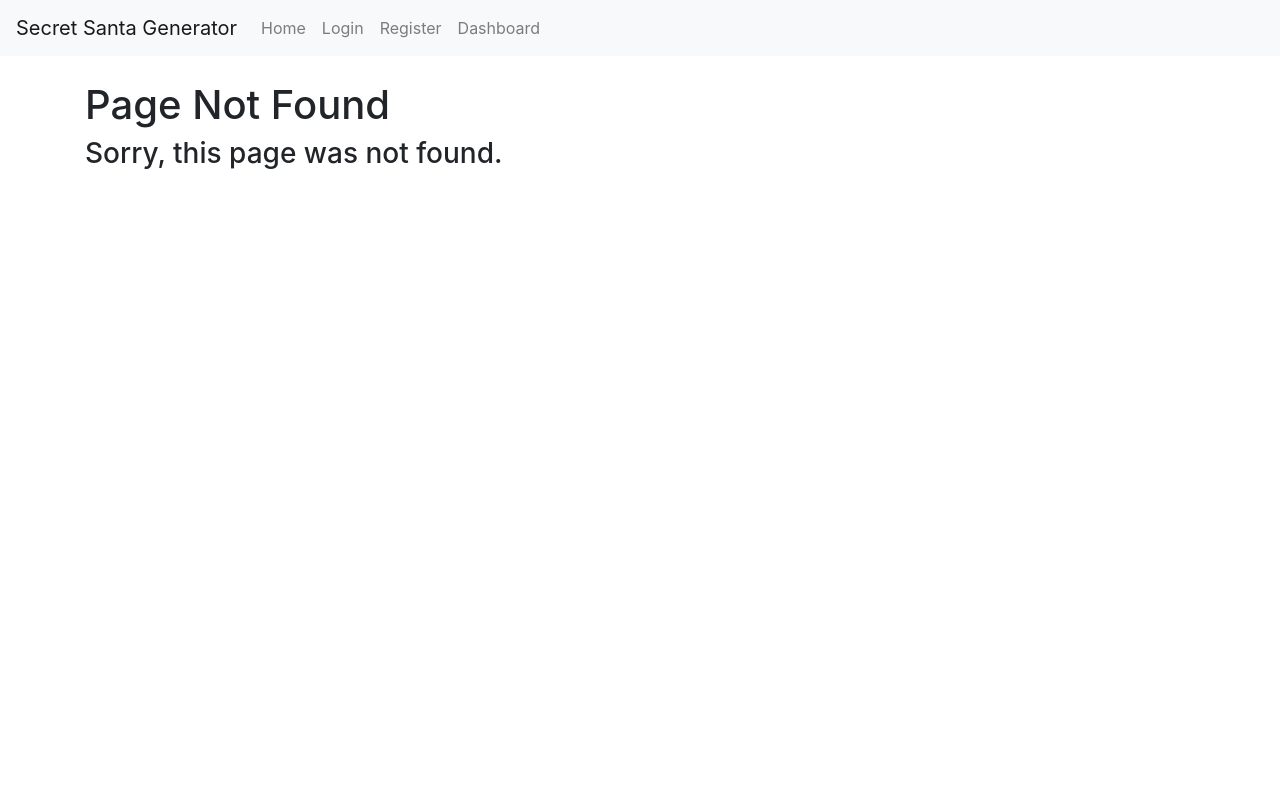
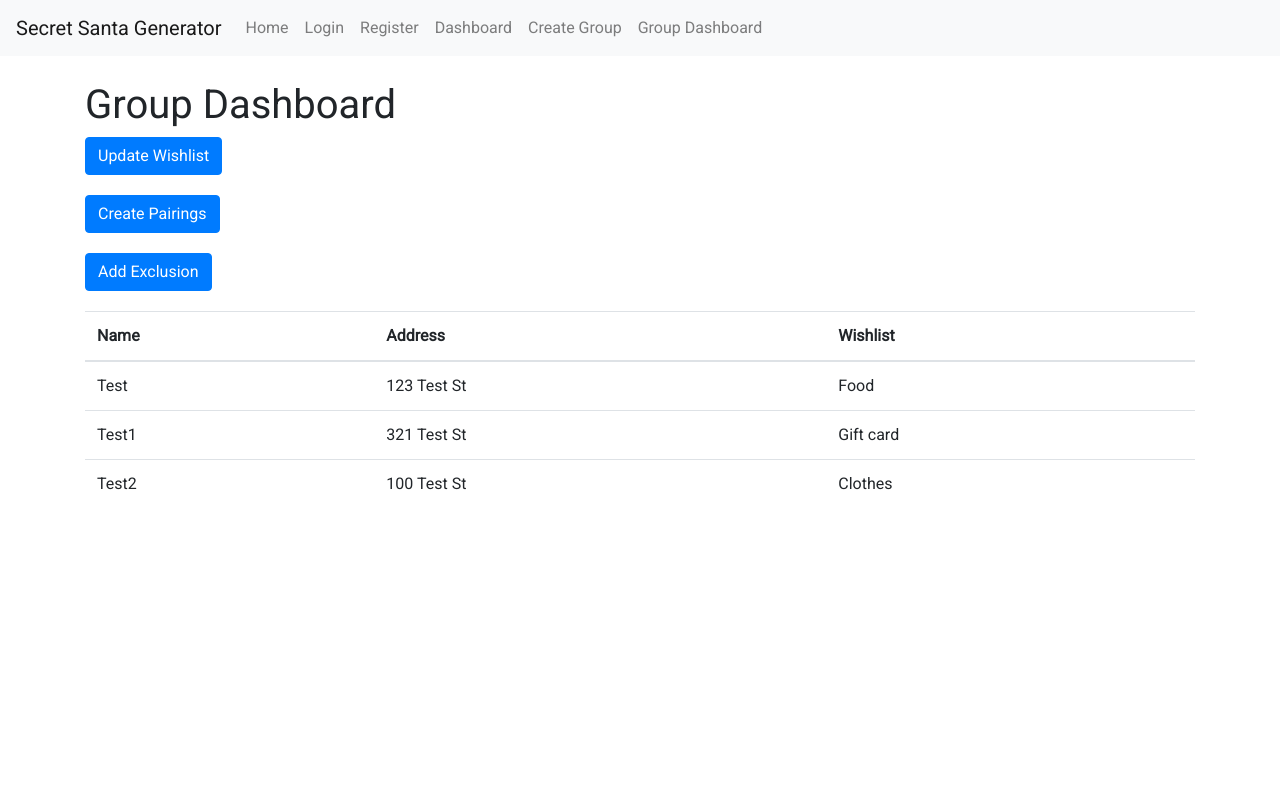
Before and after one commit to zoe-ng321/secretSantaGeneratorWebApp, a React (Create React App) app: page /groupDashboard in a window 1280 px wide. Shown: the top 800 px of the page. Built offline with nearby package versions, Linux system fonts and the light colour scheme.

Commit message:
adding more pages

```diff
--- a/package.json
+++ b/package.json
@@ -8,12 +8,15 @@
     "@testing-library/user-event": "^12.8.1",
     "axios": "^0.21.1",
     "bootstrap": "^4.6.0",
+    "moment": "^2.29.1",
     "prop-types": "^15.7.2",
     "react": "^17.0.0",
     "react-axios": "^2.0.5",
     "react-bootstrap": "^1.5.2",
+    "react-dates": "^21.8.0",
     "react-dom": "^17.0.0",
     "react-floating-label-input": "^4.3.2",
+    "react-rainbow-components": "^1.25.0",
     "react-router-dom": "^5.2.0",
     "react-scripts": "4.0.3",
     "styled-components": "^5.2.3",
--- a/public/index.html
+++ b/public/index.html
@@ -15,7 +15,8 @@
       user's mobile device or desktop. See https://developers.google.com/web/fundamentals/web-app-manifest/
     -->
     <link rel="manifest" href="%PUBLIC_URL%/manifest.json" />
-    <!--
+    <link rel="preconnect" href="https://fonts.gstatic.com">
+    <link href="https://fonts.googleapis.com/css2?family=Roboto&display=swap" rel="stylesheet">    <!--
       Notice the use of %PUBLIC_URL% in the tags above.
       It will be replaced with the URL of the `public` folder during the build.
       Only files inside the `public` folder can be referenced from the HTML.
@@ -24,7 +25,7 @@
       work correctly both with client-side routing and a non-root public URL.
       Learn how to configure a non-root public URL by running `npm run build`.
     -->
-    <title>React App</title>
+    <title>Secret Santa Generator</title>
   </head>
   <body>
     <noscript>You need to enable JavaScript to run this app.</noscript>
--- a/src/App.css
+++ b/src/App.css
@@ -1,5 +1,10 @@
 html{
   overflow-x: hidden;
+}
+
+.App{
+  font-family: 'Roboto', sans-serif;
+  box-sizing: border-box;
 }
 
 .container{
@@ -30,6 +35,9 @@ html{
   }
   .hero div:nth-child(1) {
     padding-bottom: 30px;
+  }
+  .footerSection {
+    margin-left: 20px;
   }
 }
 
--- a/src/App.js
+++ b/src/App.js
@@ -13,7 +13,11 @@ import NotFound from './containers/notFound';
 import Home from './containers/unauthenticated/home';
 import Login from './containers/unauthenticated/login';
 import Registration from './containers/unauthenticated/registration';
-import UserDashboard from './containers/authenticated/userDashboard';
+import Registration2 from './containers/unauthenticated/registration2';
+import UserDashboard from './containers/authenticated/user/userDashboard';
+import UpdatePassword from './containers/authenticated/user/updatePassword';
+import GroupDashboard from './containers/authenticated/group/groupDashboard';
+import CreateGroup from './containers/authenticated/group/createGroup';
 
 function App() {
 
@@ -42,6 +46,18 @@ function App() {
           <Route path="/register">
             <Registration />
           </Route>
+          <Route path="/register2">
+            <Registration2 />
+          </Route>
+          <Route path="/updatePassword">
+            <UpdatePassword/>
+          </Route>
+          <Route path="/createGroup">
+            <CreateGroup/>
+          </Route>
+          <Route path="/groupDashboard">
+            <GroupDashboard />
+          </Route>
           <Route path="/dashboard" render={authGuard(UserDashboard)}></Route>
           <Route exact path="/">
             {isTestLogin ? <UserDashboard/> : <Home/>}
--- a/src/components/footer.js
+++ b/src/components/footer.js
@@ -11,15 +11,15 @@ const Footer = (props) => {
         <Row className="footerRow">
           <Col lg={2}>
           </Col>
-          <Col lg={3}>
+          <Col lg={3} className="footerSection">
             <strong>Hours: <br/></strong>
             Open daily from 5am - 11am<br/> (or until sold out)
           </Col>
-          <Col lg={4}>
+          <Col lg={4} className="footerSection">
             <strong>Address: <br/></strong>
             1406 E. Rio Grande St, Victoria, TX 77901
           </Col>
-          <Col lg={3}>
+          <Col lg={3} className="footerSection">
             <strong>Phone: <br/></strong>
             (361) 572-4152
           </Col>
--- a/src/components/navbar.js
+++ b/src/components/navbar.js
@@ -17,6 +17,8 @@ const NavBar = (props) => {
           <Nav.Link as={Link} to="/login" onClick={() => setExpanded(false)}>Login</Nav.Link>
           <Nav.Link as={Link} to="/register" onClick={() => setExpanded(false)}>Register</Nav.Link>
           <Nav.Link as={Link} to="/dashboard" onClick={() => setExpanded(false)}>Dashboard</Nav.Link>
+          <Nav.Link as={Link} to="/createGroup" onClick={() => setExpanded(false)}>Create Group</Nav.Link>
+          <Nav.Link as={Link} to="/groupDashboard" onClick={() => setExpanded(false)}>Group Dashboard</Nav.Link>
         </Nav>
       </Navbar.Collapse>
     </Navbar>
--- a/src/containers/authenticated/group/groupDashboard.js
+++ b/src/containers/authenticated/group/groupDashboard.js
@@ -0,0 +1,74 @@
+import React from 'react';
+import Nav from 'react-bootstrap/Nav';
+import { Link } from 'react-router-dom';
+import Row from 'react-bootstrap/Row';
+import Col from 'react-bootstrap/Col';
+import Card from 'react-bootstrap/Card';
+import Button from 'react-bootstrap/Button';
+import Container from 'react-bootstrap/Container';
+import Table from 'react-bootstrap/Table';
+
+
+function GroupDashboard() {
+
+  var isOwner = true;
+  var isPaired = false;
+  var name = "Test";
+
+  return (
+    <Container fluid className="container">
+      <div style={{ direction: 'flex', flexDirection:'row'}}>
+        <h1>Group Dashboard</h1>
+        <div>
+          <div>
+            <Button variant="primary">Update Wishlist</Button>
+          </div>
+          {(isOwner && !isPaired) ?
+            <div style={{marginTop: '20px', marginBottom: '20px'}}>
+              <Button variant="primary">Create Pairings</Button>
+            </div> : ''
+          }
+          {!isPaired ?
+            <div style={{marginTop: '20px', marginBottom: '20px'}}>
+              <Button variant="primary">Add Exclusion</Button>
+            </div> : ''}
+        </div>
+        {isPaired ?
+          <div style={{marginTop: '20px', marginBottom: '20px'}}>
+            <h4>You are the Secret Santa for {name}!</h4>
+          </div> : ''}
+
+      </div>
+      <div>
+        <Table responsive="lg">
+          <thead>
+            <tr>
+              <th>Name</th>
+              <th>Address</th>
+              <th>Wishlist</th>
+            </tr>
+          </thead>
+          <tbody>
+            <tr>
+              <td>Test</td>
+              <td>123 Test St</td>
+              <td>Food</td>
+            </tr>
+            <tr>
+              <td>Test1</td>
+              <td>321 Test St</td>
+              <td>Gift card</td>
+            </tr>
+            <tr>
+              <td>Test2</td>
+              <td>100 Test St</td>
+              <td>Clothes</td>
+            </tr>
+          </tbody>
+        </Table>
+      </div>
+    </Container>
+  );
+}
+
+export default GroupDashboard;
--- a/src/containers/authenticated/userDashboard.js
+++ /dev/null
@@ -1,37 +0,0 @@
-import React from 'react';
-import Nav from 'react-bootstrap/Nav';
-import { Link } from 'react-router-dom';
-import Row from 'react-bootstrap/Row';
-import Col from 'react-bootstrap/Col';
-import Card from 'react-bootstrap/Card';
-import Button from 'react-bootstrap/Button';
-import Container from 'react-bootstrap/Container';
-
-
-function UserDashboard() {
-
-  return (
-    <Container fluid className="container">
-      <div style={{ direction: 'flex', flexDirection:'row'}}>
-        <h1>Dashboard</h1>
-        <div>
-          <Button variant="primary">Create new group</Button>
-        </div>
-      </div>
-      <div>
-        <Card style={{ width: '18rem' }}>
-          <Card.Body>
-            <Card.Title>Card Title</Card.Title>
-            <Card.Text>
-              Some quick example text to build on the card title and make up the bulk of
-              the card's content.
-            </Card.Text>
-            <Button variant="primary">Go somewhere</Button>
-          </Card.Body>
-        </Card>
-      </div>
-    </Container>
-  );
-}
-
-export default UserDashboard;
--- a/src/containers/unauthenticated/login.js
+++ b/src/containers/unauthenticated/login.js
@@ -1,8 +1,11 @@
 import React from 'react';
-import Button from 'react-bootstrap/Button';
 import Form from 'react-bootstrap/Form';
+//import Button from 'react-bootstrap/Button';
 import Container from 'react-bootstrap/Container';
 import Col from 'react-bootstrap/Col';
+import Row from 'react-bootstrap/Row';
+import { Link } from "react-router-dom";
+import { Input, Button } from 'react-rainbow-components';
 
 class Login extends React.Component {
   constructor(props){
@@ -13,7 +16,8 @@ class Login extends React.Component {
   }
 
   render(){
-    return (
+
+    const v1 = (
       <Container fluid className="container">
         <h1>Login</h1>
         <Form>
@@ -30,11 +34,54 @@ class Login extends React.Component {
               Login
             </Button>
             <Form.Text style={{fontSize: '16px', marginTop:'20px'}}>
-              Don't have an account? <a href="#">Register now!</a>
+              Don't have an account? <Link to="/register">Register now!</Link>
             </Form.Text>
           </Col>
         </Form>
       </Container>
+    )
+
+    const v2 = (
+      <div style ={{textAlign:'center', alignItems: 'center', display: 'flex'}}>
+      <Container fluid className="container">
+        <h1>Login</h1>
+        <Row>
+          <Col lg={3}></Col>
+          <Col lg={6}>
+            <Input
+              label="Email"
+              placeholder="inputEmail@gmail.com"
+              type="email"
+              className="rainbow-p-around_medium"
+              style={{marginTop: '10px'}}
+            />
+            <Input
+              label="Password"
+              placeholder="**********"
+              type="password"
+              className="rainbow-p-around_medium"
+              style={{marginTop: '10px'}}
+            />
+            <Button
+              label="Login"
+              onClick={() => alert('clicked!')}
+              variant="brand"
+              className="rainbow-m-around_medium"
+              style={{marginTop: '15px', width: '250px'}}
+            />
+            <div style={{marginTop: '15px'}}>
+              Don't have an account? <Link to="/register">Register now!</Link>
+            </div>
+          </Col>
+          <Col lg={3}></Col>
+        </Row>
+      </Container>
+      </div>
+    )
+    return (
+      <div>
+        {v2}
+      </div>
     );
   }
 }
--- a/src/containers/unauthenticated/registration.js
+++ b/src/containers/unauthenticated/registration.js
@@ -1,26 +1,38 @@
 import React from 'react';
-import Button from 'react-bootstrap/Button';
+//import Button from 'react-bootstrap/Button';
 import Form from 'react-bootstrap/Form';
 import Container from 'react-bootstrap/Container';
 import Col from 'react-bootstrap/Col';
 import Row from 'react-bootstrap/Row';
+import { Link } from "react-router-dom";
+import { Input, Button } from 'react-rainbow-components';
 
-function Registration() {
+class Registration extends React.Component {
+  constructor(props){
+    super(props);
+    this.state = {
+      firstName: "",
+      lastName: "",
+      address: "",
+    }
+  }
 
-  return (
+  render(){
+
+    const v1 = (
     <Container fluid className="container">
       <h1>Registration</h1>
       <Form>
-        <Col style={{marginBottom: '20px'}}>
+        <Col style={{marginBottom: '20px', marginTop: '15px'}}>
           <Form.Text style={{fontSize: '16px'}}>
-            Already have an account? <a href="#">Login now!</a>
+            Already have an account? <Link to="/login">Login now!</Link>
           </Form.Text>
         </Col>
         <Col>
           <Row>
             <Form.Group as={Col} md="4" controlId="formFirstName">
               <Form.Label>First Name</Form.Label>
-              <Form.Control type="firstName" placeholder="First Name"/>
+              <Form.Control type="firstName" placeholder="First Name" value={this.state.firstName}/>
             </Form.Group>
             <Form.Group as={Col} md="4" controlId="formLastName">
               <Form.Label>Last Name</Form.Label>
@@ -28,6 +40,10 @@ function Registration() {
             </Form.Group>
           </Row>
         </Col>
+        <Form.Group as={Col} md="6" controlId="formAddress">
+          <Form.Label>Address</Form.Label>
+          <Form.Control type="address" placeholder="123 Main St. City, State 78701"/>
+        </Form.Group>
         <Form.Group as={Col} md="6" controlId="formEmail">
           <Form.Label>Email address</Form.Label>
           <Form.Control type="email" placeholder="Email"/>
@@ -35,10 +51,6 @@ function Registration() {
         <Form.Group as={Col} md="6" controlId="formPassword">
           <Form.Label>Password</Form.Label>
           <Form.Control type="password" placeholder="Password"/>
-        </Form.Group>
-        <Form.Group as={Col} md="6" controlId="formAddress">
-          <Form.Label>Address</Form.Label>
-          <Form.Control type="address" placeholder="123 Main St. City, State 78701"/>
         </Form.Group>
         <Col md="6">
           <Button variant="primary" type="submit">
@@ -48,6 +60,85 @@ function Registration() {
       </Form>
     </Container>
   );
+
+    const v2 = (
+      <div style ={{textAlign:'center', alignItems: 'center', display: 'flex'}}>
+        <Container fluid className="container">
+          <h1>Registration</h1>
+          <Row>
+            <Col lg={3}></Col>
+            <Col lg={6}>
+              <div style={{marginTop: '15px'}}>
+                Already have an account? <Link to="/login">Login now!</Link>
+              </div>
+              </Col>
+            <Col lg={3}></Col>
+          </Row>
+          <Row style={{marginTop: '10px'}}>
+            <Col>
+              <Row>
+                <Col lg={2}></Col>
+                <Col lg={4}>
+                  <Input
+                    label="First Name"
+                    placeholder="First"
+                    type="text"
+                    className="rainbow-p-around_medium"
+                    style={{marginTop: '10px'}}
+                    value={this.state.firstName}
+                  />
+                  </Col>
+                  <Col lg={4}>
+                  <Input
+                    label="Last Name"
+                    placeholder="Last"
+                    type="text"
+                    className="rainbow-p-around_medium"
+                    style={{marginTop: '10px'}}
+                  />
+                </Col>
+                <Col lg={2}></Col>
+              </Row>
+            </Col>
+            </Row>
+            <Row>
+              <Col lg={3}></Col>
+              <Col lg={6}>
+                <Input
+                  label="Address"
+                  placeholder="123 Main St. City, State 78701"
+                  type="text"
+                  className="rainbow-p-around_medium"
+                  style={{marginTop: '10px'}}
+                />
+                <Link to={{
+                  pathname: "/register2",
+                  state: {
+                    firstName: this.state.firstName,
+                    lastName: this.state.lastName,
+                    address: this.state.address
+                  }
+                }}>
+                  <Button
+                    label="Next"
+                    variant="brand"
+                    className="rainbow-m-around_medium"
+                    style={{marginTop: '20px', width: '250px'}}
+                  />
+                </Link>
+              </Col>
+              <Col lg={3}></Col>
+          </Row>
+        </Container>
+      </div>
+    );
+
+    return (
+      <div>
+        {v2}
+      </div>
+    );
+  }
 }
 
 export default Registration;
```
Also changed, not shown: src/containers/authenticated/group/newGroup.js (deleted), 1 other file (tests, documents, lock files or other folders).
